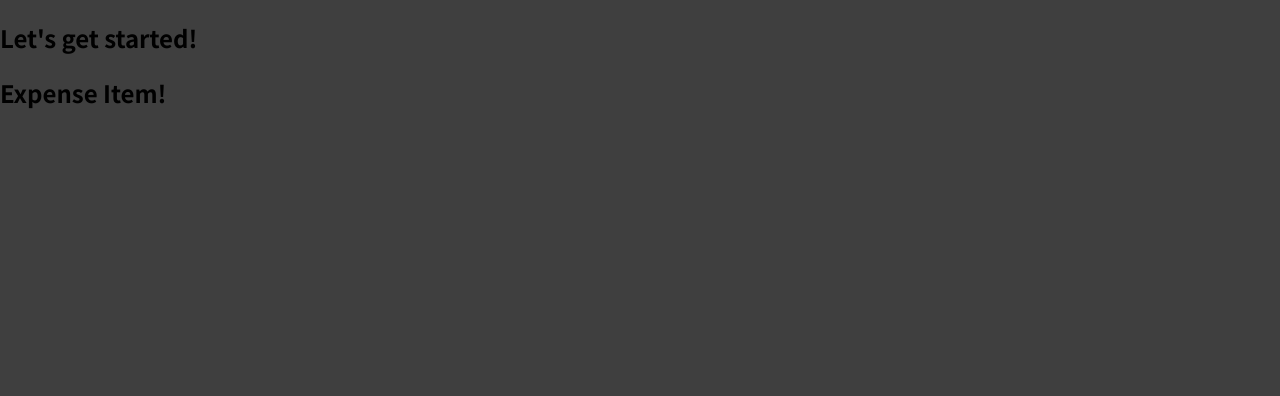
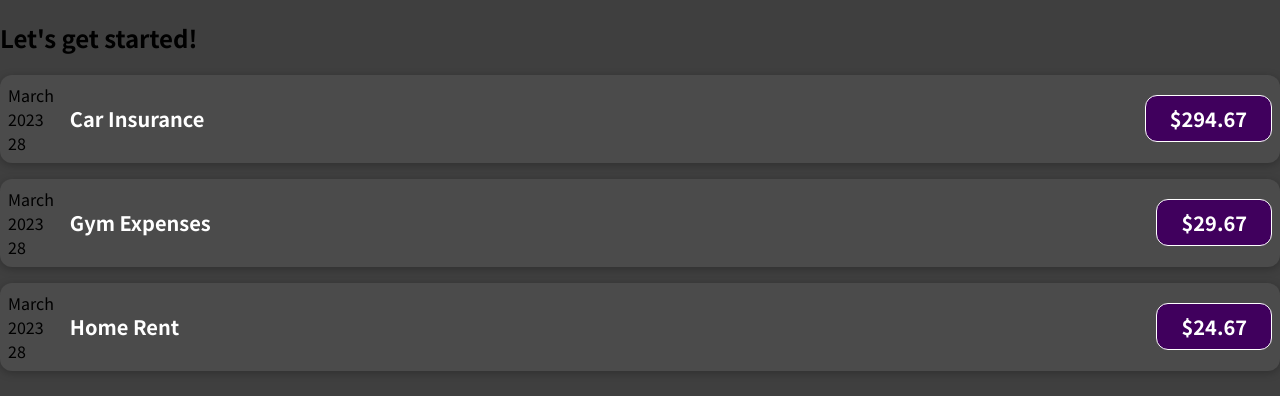
Before and after one commit to Sagarmikeylevi/Complete-React-Guide, a JavaScript app: page / in a window 1280 px wide. Shown: the top 396 px of the page. Built offline with nearby package versions, Linux system fonts and the light colour scheme.

Commit message:
Understanding the props

```diff
--- a/src/App.js
+++ b/src/App.js
@@ -1,9 +1,46 @@
-import ExpenseItem from './components/ExpenseItem';
+import ExpenseItem from "./components/ExpenseItem";
 function App() {
+  const expenses = [
+
+    {
+      id: 'e1',
+      title: "Car Insurance",
+      amount: 294.67,
+      date: new Date(2023, 2, 28),
+    },
+    {
+      id: 'e2',
+      title: "Gym Expenses",
+      amount: 29.67,
+      date: new Date(2023, 2, 28),
+    },
+    {
+      id: 'e3',
+      title: "Home Rent",
+      amount: 24.67,
+      date: new Date(2023, 2, 28),
+    },
+
+  ];
+
   return (
     <div>
       <h2>Let's get started!</h2>
-      <ExpenseItem />
+      <ExpenseItem
+        title={expenses[0].title}
+        amount={expenses[0].amount}
+        date={expenses[0].date}
+      />
+      <ExpenseItem
+        title={expenses[1].title}
+        amount={expenses[1].amount}
+        date={expenses[1].date}
+      />
+      <ExpenseItem
+        title={expenses[2].title}
+        amount={expenses[2].amount}
+        date={expenses[2].date}
+      />
     </div>
   );
 }
--- /dev/null
+++ b/src/components/ExpenseItem.css
@@ -0,0 +1,56 @@
+.expense-item {
+  display: flex;
+  justify-content: space-between;
+  align-items: center;
+  box-shadow: 0 2px 8px rgba(0, 0, 0, 0.25);
+  padding: 0.5rem;
+  margin: 1rem 0;
+  border-radius: 12px;
+  background-color: #4b4b4b;
+}
+
+.expense-item__description {
+  display: flex;
+  flex-direction: column;
+  gap: 1rem;
+  align-items: flex-end;
+  flex-flow: column-reverse;
+  justify-content: flex-start;
+  flex: 1;
+}
+
+.expense-item h2 {
+  color: #3a3a3a;
+  font-size: 1rem;
+  flex: 1;
+  margin: 0 1rem;
+  color: white;
+}
+
+.expense-item__price {
+  font-size: 1rem;
+  font-weight: bold;
+  color: white;
+  background-color: #40005d;
+  border: 1px solid white;
+  padding: 0.5rem;
+  border-radius: 12px;
+}
+
+@media (min-width: 580px) {
+  .expense-item__description {
+    flex-direction: row;
+    align-items: center;
+    justify-content: flex-start;
+    flex: 1;
+  }
+
+  .expense-item__description h2 {
+    font-size: 1.25rem;
+  }
+
+  .expense-item__price {
+    font-size: 1.25rem;
+    padding: 0.5rem 1.5rem;
+  }
+}
--- a/src/components/ExpenseItem.js
+++ b/src/components/ExpenseItem.js
@@ -1,5 +1,23 @@
-function ExpenseItem () {
-    return <h2>Expense Item!</h2>
+import './ExpenseItem.css';
+
+function ExpenseItem ( props ) {
+    const month = props.date.toLocaleString('en-US' , {month: 'long'});
+    const day = props.date.toLocaleString('en-US' , {day: '2-digit'});
+    const year = props.date.getFullYear();
+    return (
+      <div className="expense-item">
+        <div>
+          <div>{month}</div>
+          <div>{year}</div>
+          <div>{day}</div>
+        </div>
+        <div className="expense-item__description">
+          <h2>{props.title}</h2>
+          <div className="expense-item__price">${props.amount}</div>
+        </div>
+      </div>
+    );
 }
 
+
 export default ExpenseItem;
```
